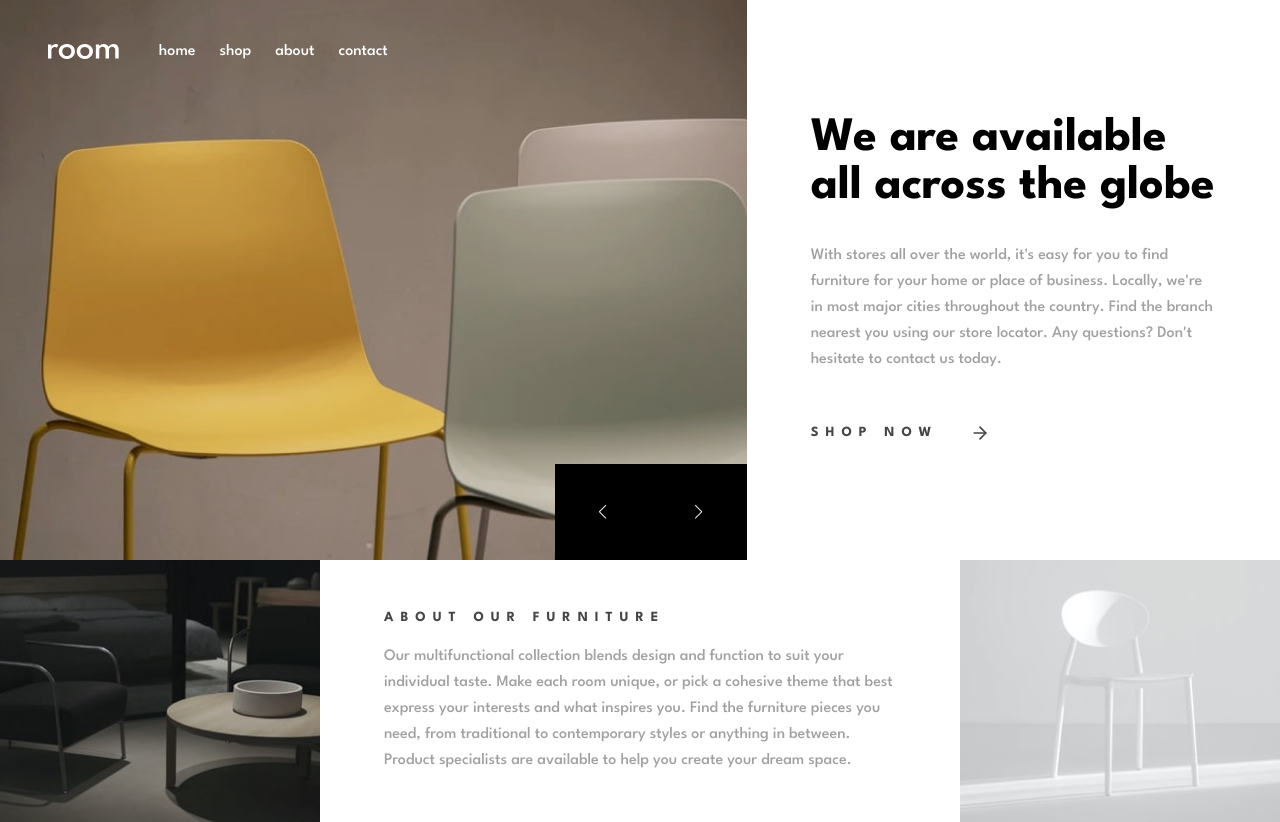
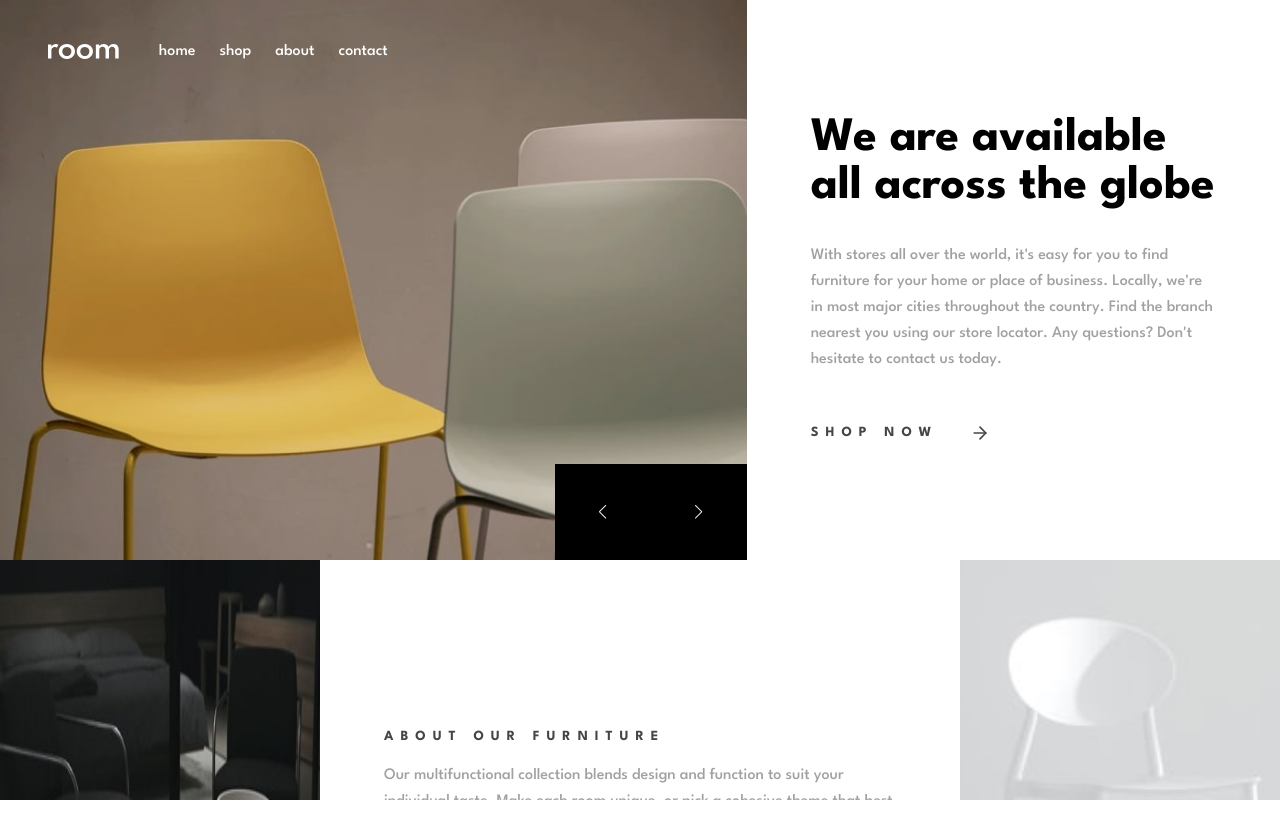
Before and after one commit to mechitoua/room-homepage, a React (Vite) app: page / in a window 1280 px wide. After the commit the page ends 800 px from the top, so only its background shows below. Built offline with nearby package versions, Linux system fonts and the light colour scheme.

Commit message:
fix: adjusting about section height

```diff
--- a/src/App.tsx
+++ b/src/App.tsx
@@ -4,7 +4,7 @@ import Slider from '@components/Slider';
 
 function App() {
   return (
-    <div>
+    <div className='h-full'>
       <Navbar />
       <Slider />
       <AboutSection />
--- a/src/components/AboutSection.tsx
+++ b/src/components/AboutSection.tsx
@@ -1,11 +1,11 @@
 export default function AboutSection() {
   return (
-    <div className='flex flex-col md:grid md:grid-cols-12'>
+    <div className='h-[calc(100vh-4rem)] md:h-[500px] w-full flex flex-col md:grid md:grid-cols-12'>
       <div className='h-64 md:h-auto md:col-span-3'>
         <img
           src='/image-about-dark.jpg'
           alt='Dark furniture'
-          className='w-full h-full object-cover'
+          className='w-full h-full object-fill'
         />
       </div>
       <div className='px-6 py-8 md:col-span-6 md:px-16 md:py-12 flex flex-col justify-center'>
@@ -21,7 +21,7 @@ export default function AboutSection() {
           dream space.
         </p>
       </div>
-      <div className='h-64 md:h-auto md:col-span-3'>
+      <div className='h-auto md:h-auto md:col-span-3'>
         <img
           src='image-about-light.jpg'
           alt='Light chair'
--- a/src/index.css
+++ b/src/index.css
@@ -6,6 +6,11 @@
   html {
     font-family: 'League Spartan', system-ui, sans-serif;
   }
+}
+html,
+body,
+#root {
+  @apply overflow-hidden h-screen;
 }
 
 .nav-item {
```
